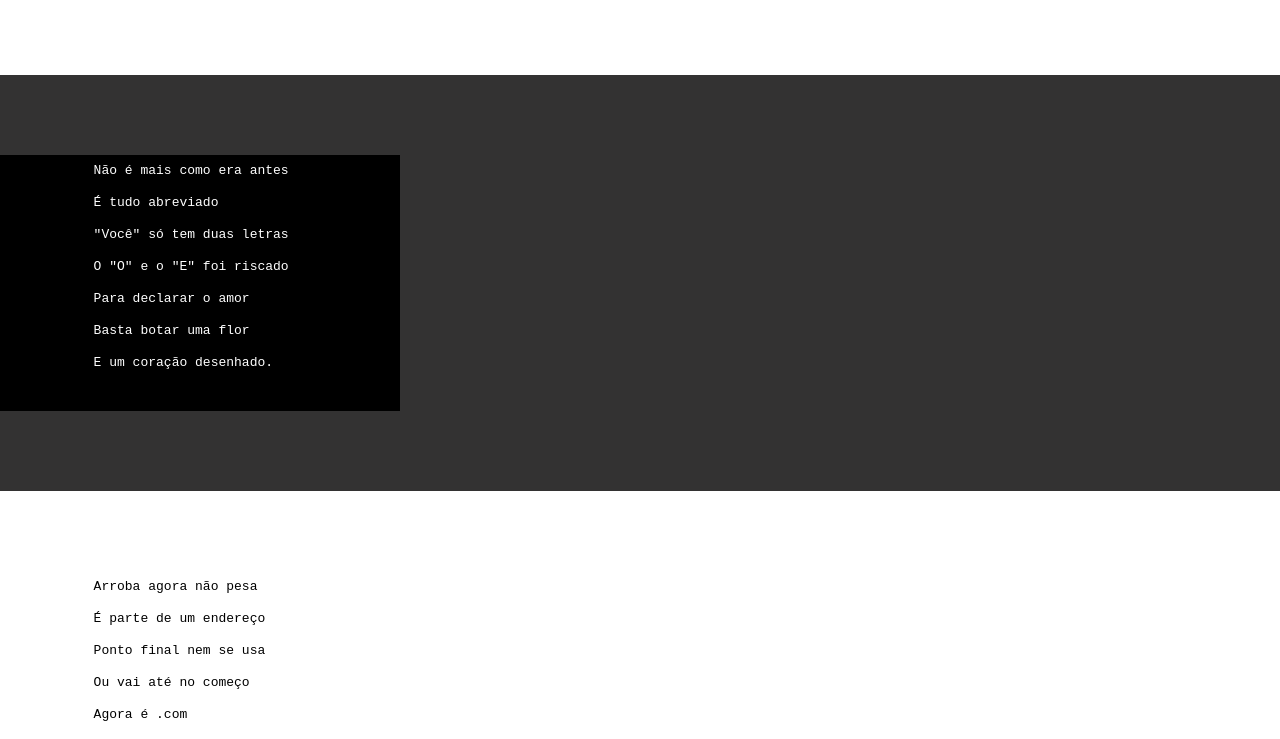
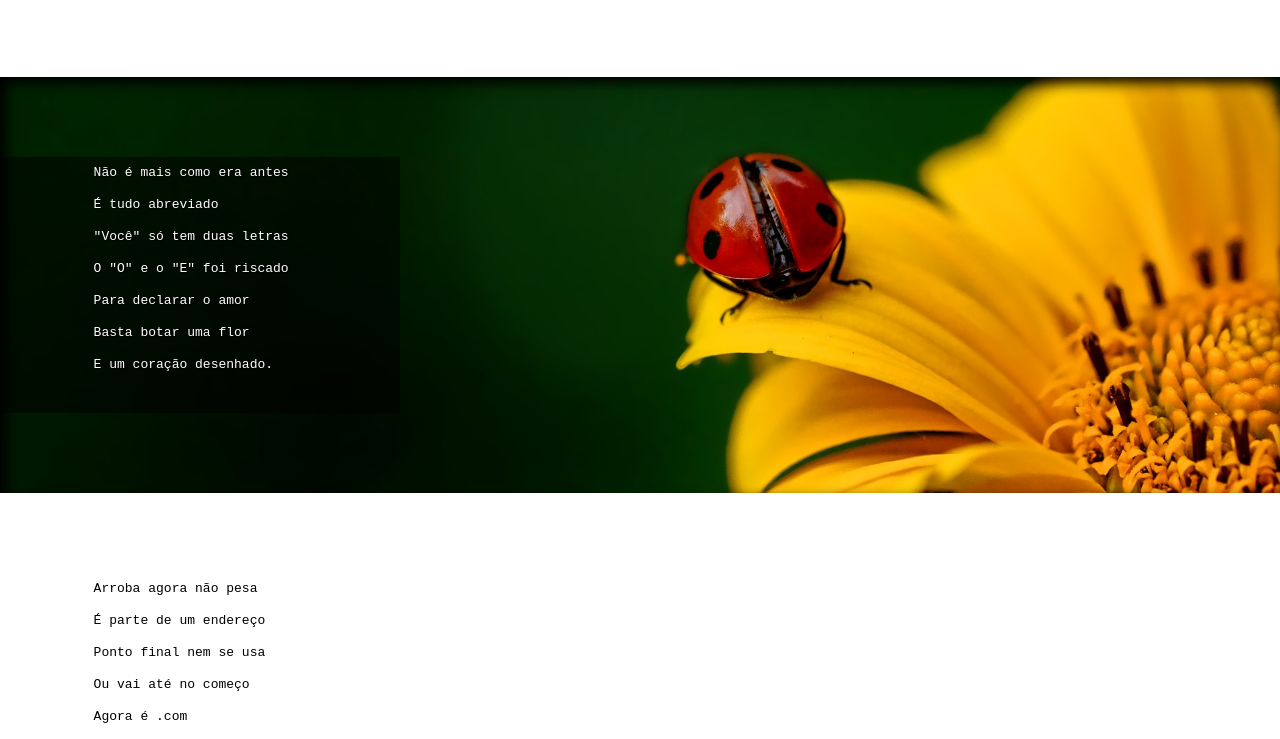
Before and after one commit to EltonZualo/html-CSS, a plain HTML site: page desafio/index.html in a window 1280 px wide. Shown: the part 496-1235 px from the top of the page. Drawn offline with Linux system fonts and the light colour scheme.

Commit message:
fim do projecto

```diff
--- a/desafio/index.html
+++ b/desafio/index.html
@@ -10,7 +10,7 @@
     <header>
         <h1>Cordel Moderno</h1>
 
-        <p><a href="https://www.recantodasletras.com.br/poesias/318674" target="_blank">Por Milton Duarte</a></p>
+        <p> Por<a href="https://www.recantodasletras.com.br/poesias/318674" target="_blank"> Milton Duarte</a></p>
 
     </header>
 
@@ -29,7 +29,7 @@
 
 
 
-    <section class="imagem">
+    <section class="imagem" id="img01">
         <pre>
             Não é mais como era antes
             É tudo abreviado
@@ -65,7 +65,7 @@
 
 
 
-    <section class="imagem">
+    <section class="imagem" id="img02">
         <pre>
             Tenho saudade das cartas
             Escritas com a própria mão
--- a/desafio/style.css
+++ b/desafio/style.css
@@ -1,12 +1,24 @@
 @charset "UTF-8";
+
+@import url('https://fonts.googleapis.com/css2?family=Passion+One:wght@400;700;900&family=Sriracha&display=swap');
+
+:root{
+    --fonte1: Verdana, Geneva, Tahoma, sans-serif;
+    --fonte2:  normal, 400, "Passion One", sans-serif;
+    --fonte3:  normal, 400, "Sriracha", cursive;
+}
+
 
 *{
     margin: 0px;
     padding: 0px;
+
 }
+
 html,body {
     min-height: 100vh;
     background-color: darkgray;
+    font-family: var(--fonte1);
 }
 header{
     background-color: black;
@@ -16,6 +28,7 @@ header{
 header>h1{
     padding-top: 50px;
     font-variant: small-caps;
+    font-family: var(--fonte2);
 }
 header>p{
     padding-bottom: 50px;
@@ -32,16 +45,30 @@ section{
     padding-top: 10vh;
     padding-bottom: 10vh;
     line-height: 2em;
+    font-family: var(--fonte3);
 }
 .imagem>pre{
     width: 400px;
-    background-color: black;
+    background-color: rgba(0, 0, 0, 0.514);
+    text-shadow: 1px 1px 1px black;
+
 }
 .normal{
     background-color: white;
     color: black;
 }
 .imagem{
-    background-color: rgb(51, 50, 50);
+    background-color: rgba(51, 50, 50);
     color: white;
+     box-shadow: inset 6px 6px 13px 0px black;
+     background-attachment: fixed;
 }
+#img01{
+    background-image: url(imagens/background001.jpg);
+    background-position: right center;
+    background-size: cover;
+}
+#img02{
+    background-image: url(imagens/background002.jpg);
+    background-size: cover;
+}
```
